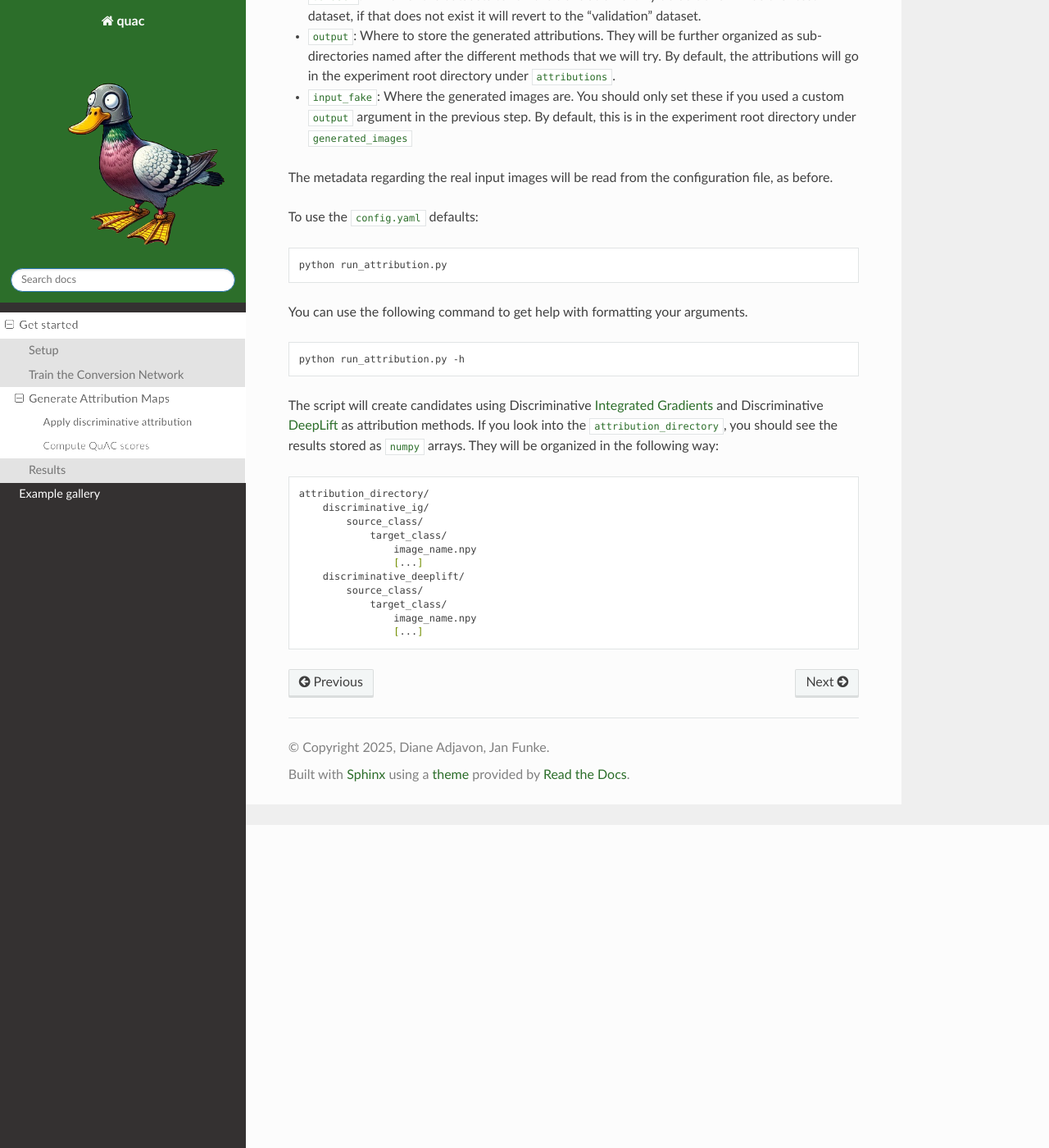
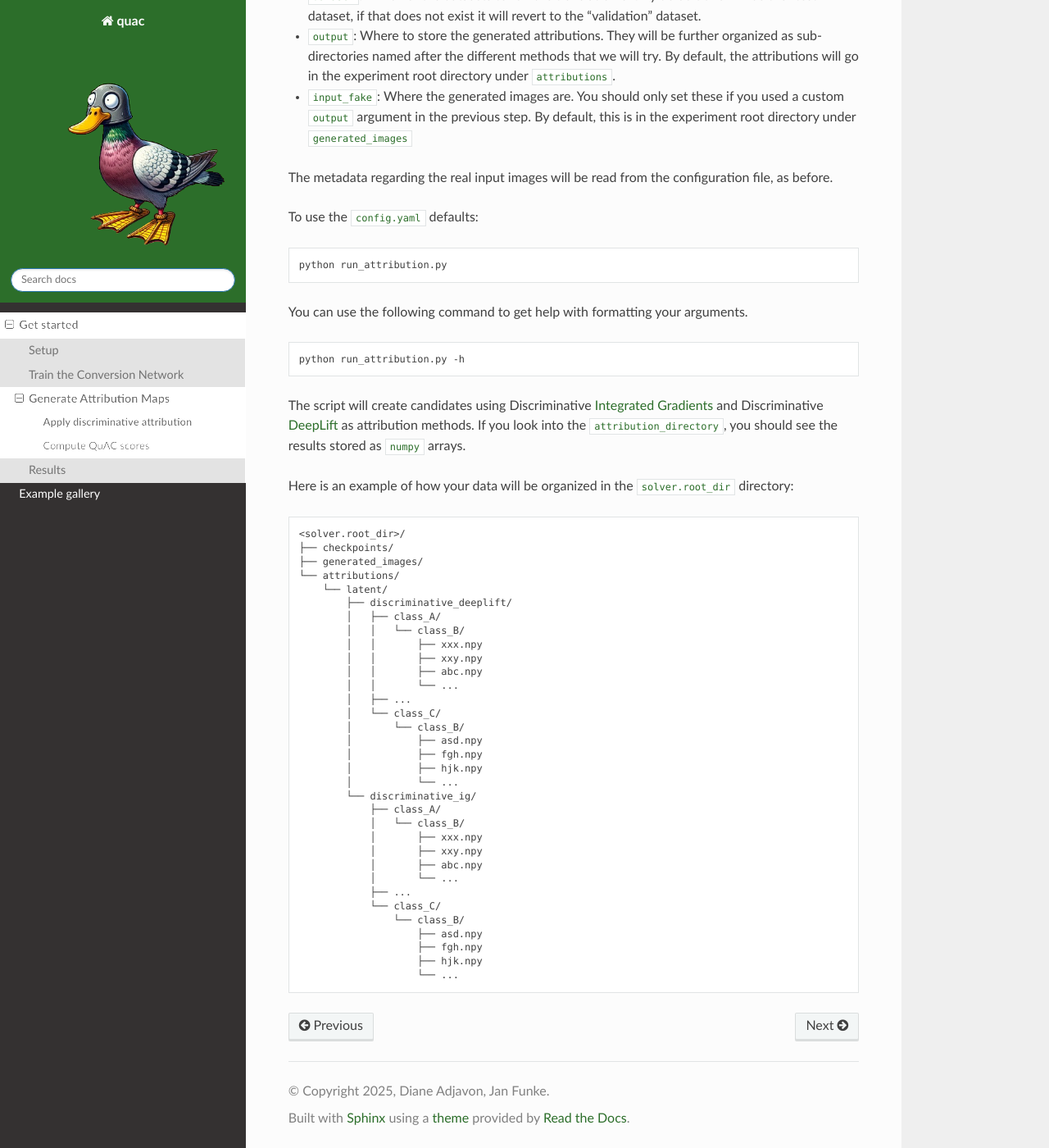
Before and after one commit to funkelab/quac, a Sphinx documentation site: the page built from docs/source/tutorials/attribute.md, in a window 1280 px wide and 1400 px high, scrolled down 394 px. Shown: the whole window at 82% size. Built offline with Sphinx 7.4.7 and the Read the Docs theme 3.1.0, drawn with Linux system fonts in a browser that asks for light colours.

Commit message:
docs: :memo: Add expected output directory organization

````diff
--- a/docs/source/tutorials/attribute.md
+++ b/docs/source/tutorials/attribute.md
@@ -25,17 +25,40 @@ python run_attribution.py -h
 
 The script will create candidates using Discriminative [Integrated Gradients](https://arxiv.org/abs/1703.01365) and Discriminative [DeepLift](https://arxiv.org/abs/1704.02685) as attribution methods.
 If you look into the `attribution_directory`, you should see the results stored as `numpy` arrays.
-They will be organized in the following way:
+
+Here is an example of how your data will be organized in the `solver.root_dir` directory:
 ```{code-block} bash
-attribution_directory/
-    discriminative_ig/
-        source_class/
-            target_class/
-                image_name.npy
-                [...]
-    discriminative_deeplift/
-        source_class/
-            target_class/
-                image_name.npy
-                [...]
+<solver.root_dir>/
+├── checkpoints/
+├── generated_images/
+└── attributions/
+    └── latent/
+        ├── discriminative_deeplift/
+        │   ├── class_A/
+        │   │   └── class_B/
+        │   │       ├── xxx.npy
+        │   │       ├── xxy.npy
+        │   │       ├── abc.npy
+        │   │       └── ...
+        │   ├── ...
+        │   └── class_C/
+        │       └── class_B/
+        │           ├── asd.npy
+        │           ├── fgh.npy
+        │           ├── hjk.npy
+        │           └── ...
+        └── discriminative_ig/
+            ├── class_A/
+            │   └── class_B/
+            │       ├── xxx.npy
+            │       ├── xxy.npy
+            │       ├── abc.npy
+            │       └── ...
+            ├── ...
+            └── class_C/
+                └── class_B/
+                    ├── asd.npy
+                    ├── fgh.npy
+                    ├── hjk.npy
+                    └── ...
 ```
````
Also changed, not shown: docs/source/tutorials/evaluate.md (+17 -0 lines), docs/source/tutorials/generate.md (+28 -0 lines), docs/source/tutorials/train_yaml.md (+14 -2 lines).
